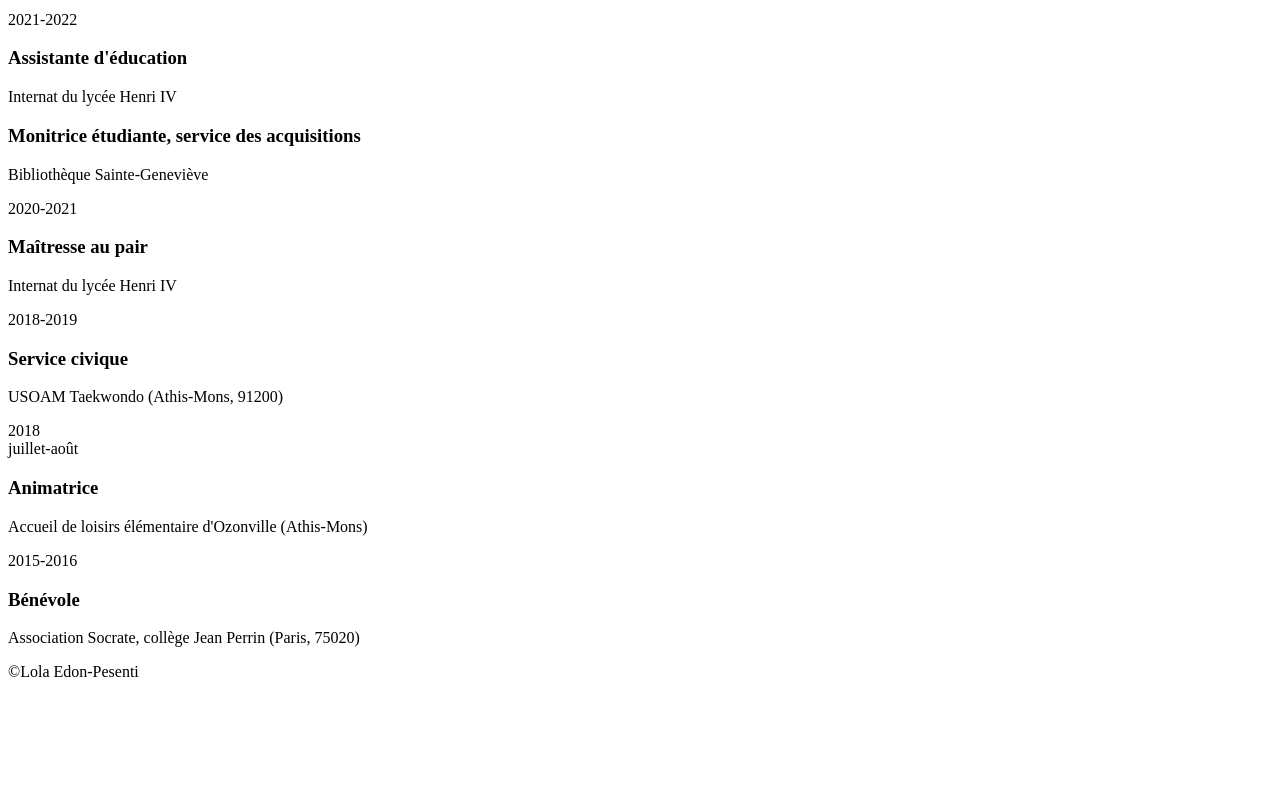
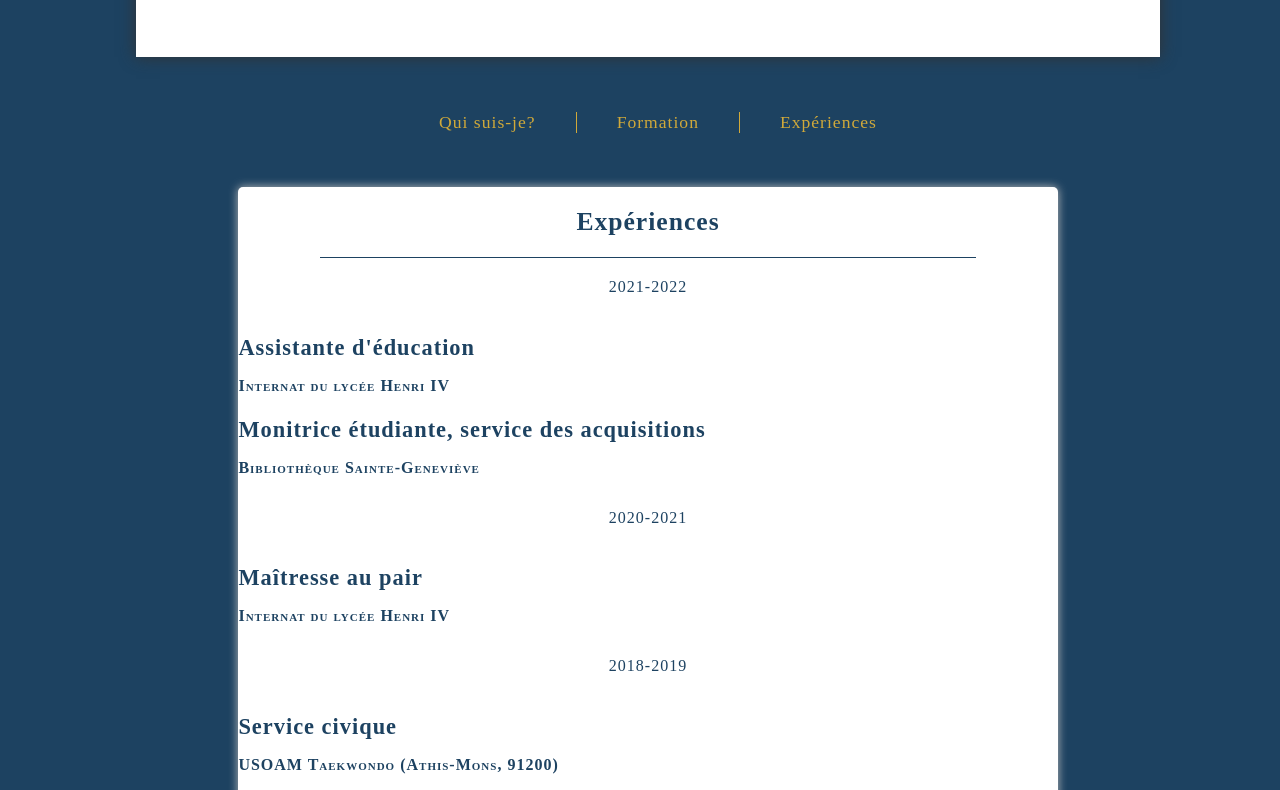
Before and after one commit to lolaep/lolaedonpesenti, a plain HTML site: page src/experiences.html in a window 1280 px wide. Shown: the part 190-980 px from the top of the page. Before the commit the page ends 887 px from the top, so only its background shows below. Drawn offline with Linux system fonts and the light colour scheme.

Commit message:
Update experiences.html

```diff
--- a/src/experiences.html
+++ b/src/experiences.html
@@ -5,7 +5,7 @@
 			<meta charset="utf-8"/>
 			<meta name="name" content="CV de Lola Edon-Pesenti"/>
 			<meta name="keywords" content="Lola, Edon, Pesenti, CV, curriculum vitae"/>
-			<link rel="stylesheet" href="styleencours.css"/>
+			<link rel="stylesheet" href="styles.css"/>
 			<title>CV de Lola EDON-PESENTI </title>
 	</head>
 
@@ -14,7 +14,7 @@
 			<h1>Lola EDON-PESENTI</h1>
 		</header>
 		<nav>
-			<div class="liendroite"><a href="qui_suis_je.html">Qui suis-je?</a></div>
+			<div class="liendroite"><a href="index.html">Qui suis-je?</a></div>
 			<div class="liendroite"><a href="formation.html">Formation </a></div>
 			<div class="liengauche"><a href="experiences.html">Expériences</a></div>
 		</nav>
```
